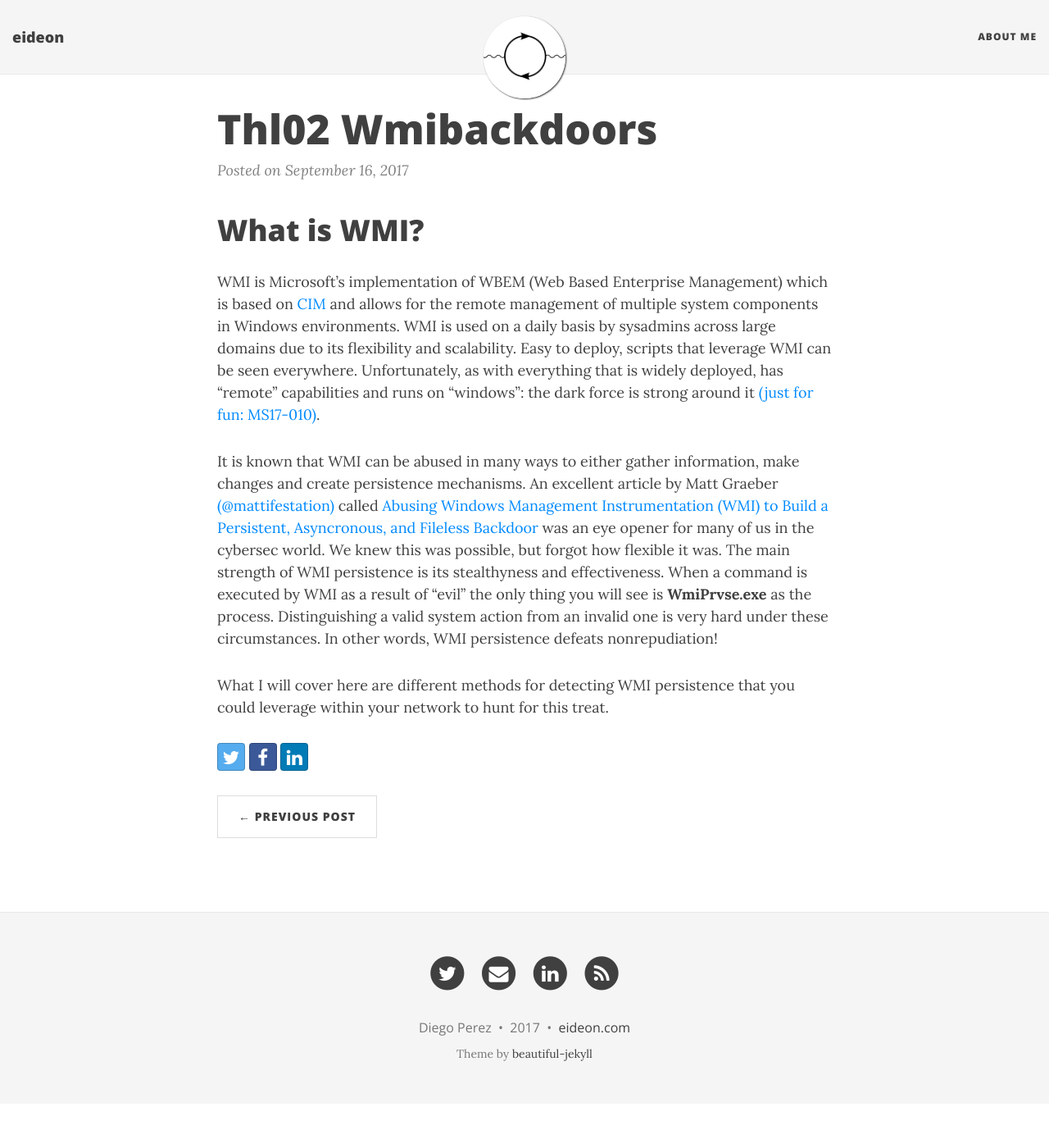
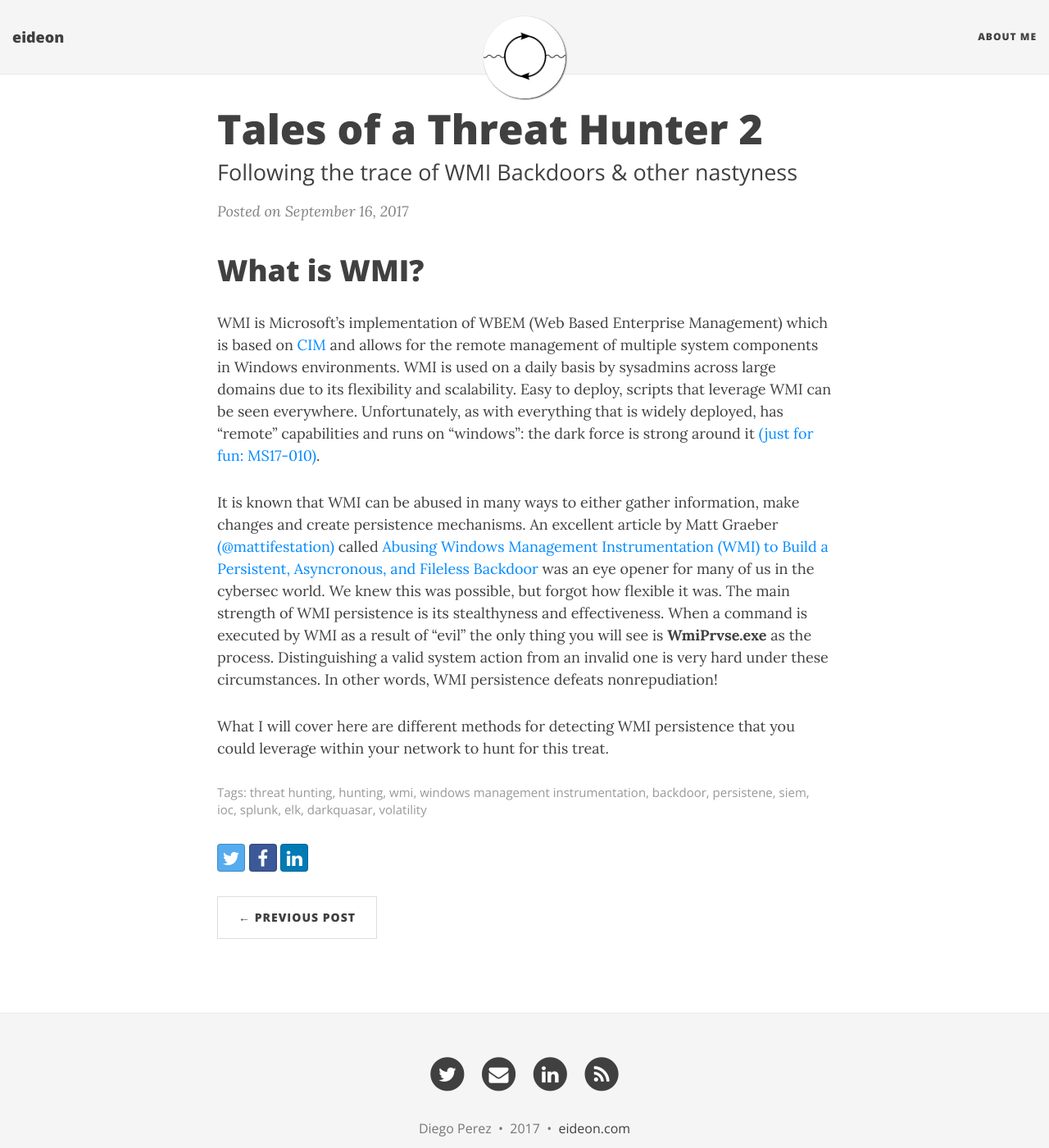
Before and after one commit to darkquasar/darkquasar.github.io, a Jekyll site: the page built from _posts/underDevo/2017-09-16-THL02-WMIBackdoors.md, in a window 1280 px wide and 1400 px high. Shown: the whole window at 82% size. Built offline with Jekyll 4.4.1, drawn with Linux system fonts in a browser that asks for light colours; nearby versions of some CDN libraries; comment, search, counter and statistics services are not loaded.

Commit message:
Update 2017-09-16-THL02-WMIBackdoors.md

```diff
--- a/_posts/underDevo/2017-09-16-THL02-WMIBackdoors.md
+++ b/_posts/underDevo/2017-09-16-THL02-WMIBackdoors.md
@@ -1,4 +1,10 @@
-{:TOC}
+---
+layout: post
+title: Tales of a Threat Hunter 2
+subtitle: Following the trace of WMI Backdoors & other nastyness
+tags: [threat hunting, hunting, wmi, windows management instrumentation, backdoor, persistene, siem, ioc, splunk, elk, darkquasar, volatility]
+comments: true
+---
 
 What is WMI?
 =========================
```
